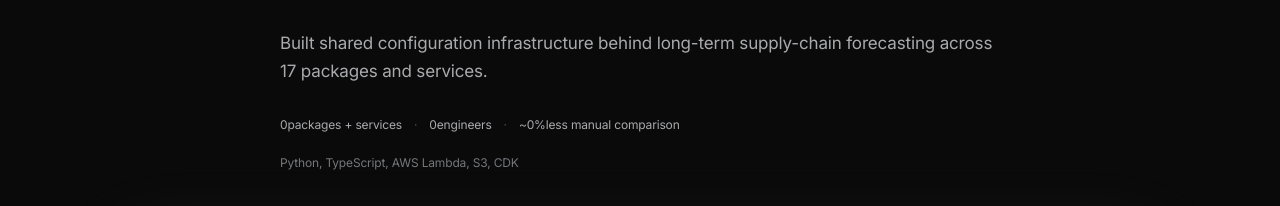
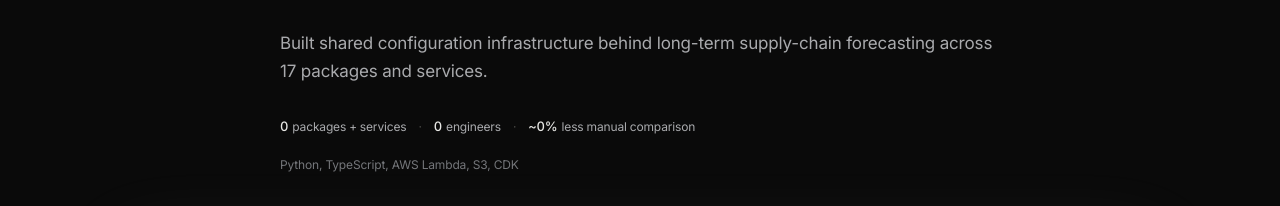
Before and after one commit to kenchengkc/personal-website, a Next.js app: page / in a window 1280 px wide. Shown: the part 2638-2844 px from the top of the page. Built offline with nearby package versions, Linux system fonts and the light colour scheme.

Commit message:
Style animated project metrics

```diff
--- a/app/globals.css
+++ b/app/globals.css
@@ -938,7 +938,25 @@ textarea {
 }
 
 .project-metrics li {
+  display: inline-flex;
+  align-items: baseline;
+  white-space: nowrap;
   font-size: 12px;
+  font-variant-numeric: tabular-nums;
+}
+
+.metric-value {
+  font-size: 13px;
+  font-weight: 500;
+  letter-spacing: -0.01em;
+}
+
+.project-metrics li:not(.is-award) .metric-value {
+  color: var(--ink);
+}
+
+.metric-label {
+  margin-left: 4px;
 }
 
 .project-metrics li:not(:last-child)::after {
```
